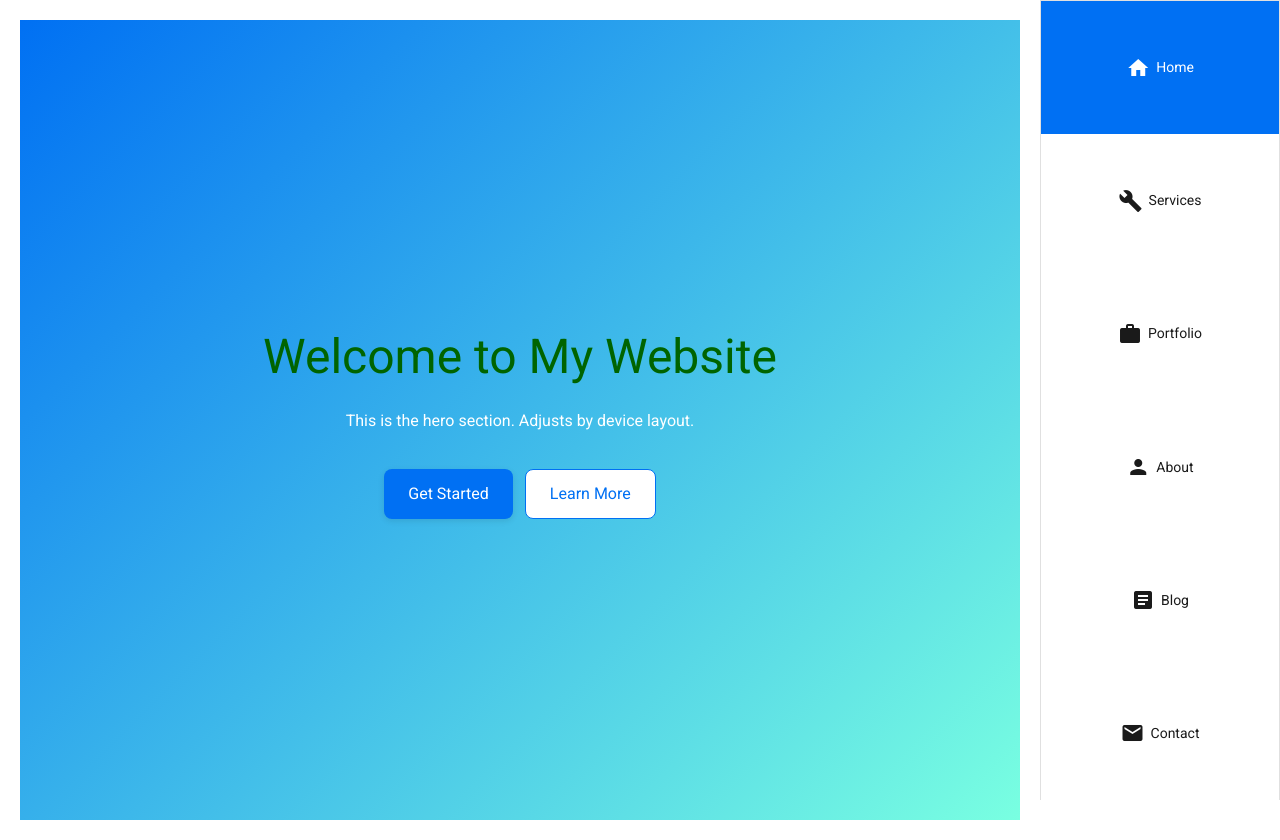
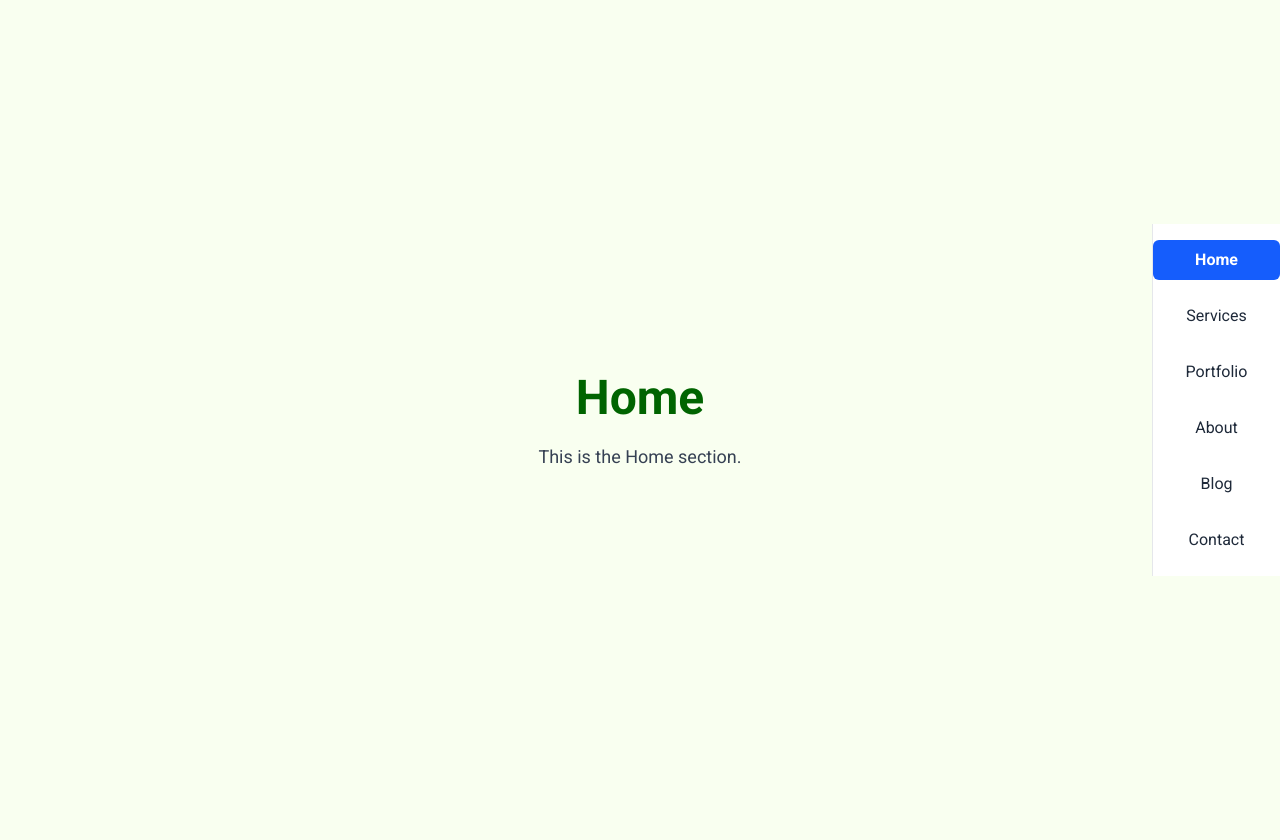
Before and after one commit to Magiri1115/nextjs-boilerplate2, a Next.js app: page / in a window 1280 px wide. Built offline with nearby package versions, Linux system fonts and the light colour scheme.

Commit message:
レスポンシブ対応ホームページ　大まかなレイアウト完成。

```diff
--- a/app/components/TabNav.tsx
+++ /dev/null
@@ -1,35 +0,0 @@
-"use client";
-
-import Link from "next/link";
-import { usePathname } from "next/navigation";
-
-const tabs = [
-  { href: "/", label: "Home", icon: "home" },
-  { href: "/services", label: "Services", icon: "build" },
-  { href: "/portfolio", label: "Portfolio", icon: "work" },
-  { href: "/about", label: "About", icon: "person" },
-  { href: "/blog", label: "Blog", icon: "article" },
-  { href: "/contact", label: "Contact", icon: "mail" },
-];
-
-export default function TabNav() {
-  const pathname = usePathname();
-
-  return (
-    <nav className="tab-nav">
-      {tabs.map((tab) => {
-        const active = pathname === tab.href;
-        return (
-          <Link
-            key={tab.href}
-            href={tab.href}
-            className={`tab-item ${active ? "tab-active" : ""}`}
-          >
-            <span className="material-icons">{tab.icon}</span>
-            <span>{tab.label}</span>
-          </Link>
-        );
-      })}
-    </nav>
-  );
-}
--- a/app/layout.tsx
+++ b/app/layout.tsx
@@ -1,31 +1,25 @@
+// app/layout.tsx
 import "./globals.css";
 import { ReactNode } from "react";
-import TabNav from "./components/TabNav";
 
 export const metadata = {
   title: "My Website",
-  description: "Responsive Next.js layout",
 };
 
 export default function RootLayout({ children }: { children: ReactNode }) {
   return (
-    <html lang="en">
+    <html lang="ja">
       <head>
-        {/* Google Fonts + Material Icons */}
+        {/* Google Fonts（Montserrat / Roboto）のみ読み込み。Material Icons は削除） */}
         <link
-          href="https://fonts.googleapis.com/css2?family=Montserrat:wght@700&family=Roboto&display=swap"
+          href="https://fonts.googleapis.com/css2?family=Montserrat:wght@700&family=Roboto:wght@400;700&display=swap"
           rel="stylesheet"
         />
-        <link href="https://fonts.googleapis.com/icon?family=Material+Icons" rel="stylesheet" />
       </head>
       <body>
-        <div style={{ display: "flex" }}>
-          {/* コンテンツエリア */}
-          <div style={{ flex: 1, padding: "20px", marginRight: "240px" }}>
-            {children}
-          </div>
-          {/* タブナビ */}
-          <TabNav />
+        <div className="app-root">
+          {/* content エリア（右固定ナビがあるときは CSS の media query で余白を確保します） */}
+          <main className="content">{children}</main>
         </div>
       </body>
     </html>
--- a/app/page.tsx
+++ b/app/page.tsx
@@ -1,28 +1,90 @@
-import Button from "./components/Button";
+"use client";
 
-export default function Home() {
+import { useState } from "react";
+
+const navItems = [
+  { label: "Home", href: "#home" },
+  { label: "Services", href: "#services" },
+  { label: "Portfolio", href: "#portfolio" },
+  { label: "About", href: "#about" },
+  { label: "Blog", href: "#blog" },
+  { label: "Contact", href: "#contact" },
+];
+
+const contentMap: Record<string, string> = {
+  Home: "This is the Home section.",
+  Services: "Here are our Services.",
+  Portfolio: "Take a look at our Portfolio.",
+  About: "About us information goes here.",
+  Blog: "Welcome to our Blog.",
+  Contact: "Get in touch via Contact.",
+};
+
+export default function Page() {
+  const [active, setActive] = useState("Home");
+
   return (
-    <main
-      style={{
-        minHeight: "100vh",
-        display: "flex",
-        flexDirection: "column",
-        alignItems: "center",
-        justifyContent: "center",
-        background: "linear-gradient(135deg, #0070F3, #79FFE1)",
-        color: "#fff",
-        textAlign: "center",
-        padding: "40px",
-      }}
-    >
-      <h1>Welcome to My Website</h1>
-      <p style={{ maxWidth: "600px", margin: "16px 0" }}>
-        This is the hero section. Adjusts by device layout.
-      </p>
-      <div style={{ display: "flex", gap: "12px", marginTop: "20px" }}>
-        <Button variant="primary">Get Started</Button>
-        <Button variant="secondary">Learn More</Button>
+    <main className="flex min-h-screen bg-gray-50 dark:bg-gray-800">
+      {/* 左のコンテンツエリア */}
+      <div className="flex-1 flex flex-col items-center justify-center p-8">
+        <div className="w-full text-center">
+          <h1 className="text-3xl font-bold mb-4">{active}</h1>
+          <p className="text-lg text-gray-700 dark:text-gray-200">
+            {contentMap[active]}
+          </p>
+        </div>
       </div>
+
+      {/* PCナビ（右縦並び、中央寄せ） */}
+      <nav className="hidden lg:flex flex-col fixed top-1/2 right-0 -translate-y-1/2 bg-white dark:bg-gray-900 border-l border-gray-200 dark:border-gray-700 w-32 py-4 space-y-4 items-center">
+        {navItems.map((item) => (
+          <button
+            key={item.label}
+            onClick={() => setActive(item.label)}
+            className={`w-full text-center py-2 transition ${
+              active === item.label
+                ? "bg-blue-600 text-white font-semibold rounded-md"
+                : "text-gray-800 dark:text-gray-200 hover:text-blue-600"
+            }`}
+          >
+            {item.label}
+          </button>
+        ))}
+      </nav>
+
+      {/* Tabletナビ（上部横タブ） */}
+      <nav className="hidden md:flex lg:hidden fixed top-0 left-0 w-full bg-white dark:bg-gray-900 border-b border-gray-200 dark:border-gray-700 justify-center space-x-6 py-3">
+        {navItems.map((item) => (
+          <button
+            key={item.label}
+            onClick={() => setActive(item.label)}
+            className={`px-3 py-2 transition ${
+              active === item.label
+                ? "border-b-2 border-blue-600 text-blue-600 font-semibold"
+                : "text-gray-800 dark:text-gray-200 hover:text-blue-600"
+            }`}
+          >
+            {item.label}
+          </button>
+        ))}
+      </nav>
+
+      {/* Mobileナビ（下部ボトムナビ） */}
+      <nav className="flex md:hidden fixed bottom-0 left-0 w-full bg-white dark:bg-gray-900 border-t border-gray-200 dark:border-gray-700 justify-around py-2">
+        {navItems.map((item) => (
+          <button
+            key={item.label}
+            onClick={() => setActive(item.label)}
+            className={`flex flex-col items-center text-xs transition ${
+              active === item.label
+                ? "text-blue-600 font-semibold"
+                : "text-gray-700 dark:text-gray-200 hover:text-blue-600"
+            }`}
+          >
+            {item.label}
+          </button>
+        ))}
+      </nav>
     </main>
   );
 }
```
